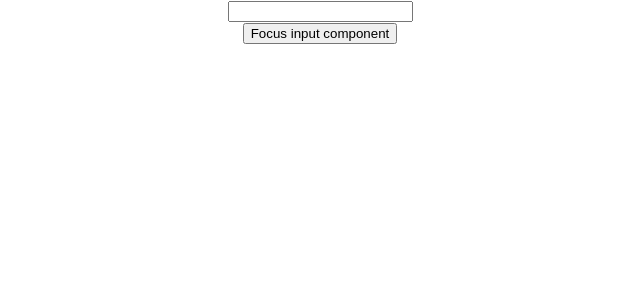
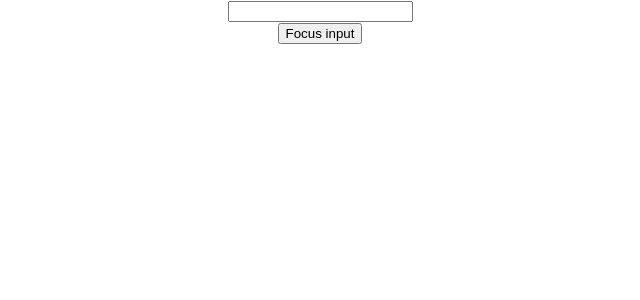
Before and after one commit to RiadhBg26/React-js-first-project-, a React (Create React App) app: page / in a window 1280 px wide. Shown: the top 300 px of the page, without its empty margins (320-960 px from the left). Built offline with nearby package versions, Linux system fonts and the light colour scheme.

Commit message:
added forwardRef  demo

```diff
--- a/src/App.js
+++ b/src/App.js
@@ -24,6 +24,7 @@
 import FatherComponent from './components/fatherComponent';
 import RefsDemo from './components/refsDemo';
 import FocusInput from './components/focusInput';
+import FRParentInput from './components/FRParentInput';
 
 
 
@@ -61,7 +62,8 @@
 			{/* <PureComp></PureComp> */}
 			{/* <FatherComponent></FatherComponent> */}
 			{/* <RefsDemo></RefsDemo> */}
-			<FocusInput ></FocusInput>
+			{/* <FocusInput ></FocusInput> */}
+			<FRParentInput ></FRParentInput>
 		</div>
   );
 }
--- /dev/null
+++ b/src/components/FRInput.js
@@ -0,0 +1,17 @@
+import React from 'react'
+
+// changed the function to arrow function to forward inputRef from parent component to this child Component
+// the arraow function is passed as a parametr to React.forwardRef() method
+// every functional component recieves props as a parameter
+// when a component is passed as a parameter to the React.createRef() method, it recieves the ref attribute as a second parameter
+// the ref parameter will point to the value of the ref attribute from the parent component 'FRParentInput'
+const FRInput = React.forwardRef((props, ref ) => {
+	return (
+		<div>
+			{/* the parent component can access this input element after forwarding the ref to it throuh React.forwardRef() */}
+			<input type="text"  ref={ref} />
+		</div>
+	)
+})
+
+export default FRInput
--- /dev/null
+++ b/src/components/FRParentInput.js
@@ -0,0 +1,29 @@
+import React, { Component } from 'react'
+import FRInput from './FRInput'
+
+class FRParentInput extends Component {
+	constructor(props) {
+		super(props)
+
+		// the parent component creates a ref and attaches it to the child component instance
+		this.inputRef = React.createRef()
+	}
+
+	clickHandler = () => {
+		// this will access the input element in the child component
+		this.inputRef.current.focus()
+	}
+
+	render() {
+		return (
+			<div>
+				{/* the ref is being forwarded from the parent parameter to the native input element (the input field inside the child component 'FRInput) */}
+				{/* the ref will point to the native input element inside the FRInput component and not the whole component*/}
+				<FRInput ref={this.inputRef}></FRInput>
+				<button onClick={this.clickHandler}>Focus input</button>
+			</div>
+		)
+	}
+}
+
+export default FRParentInput
```
